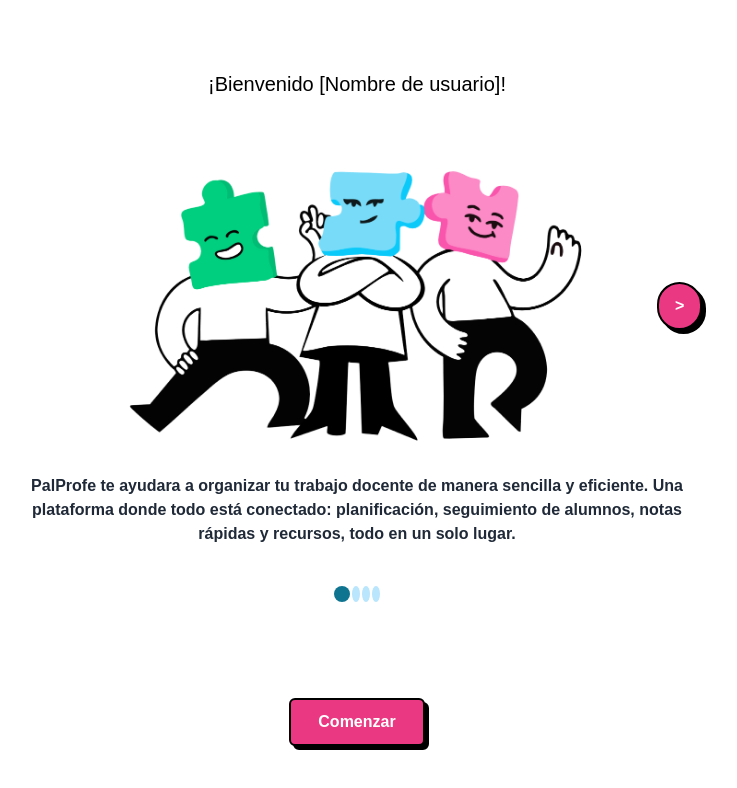
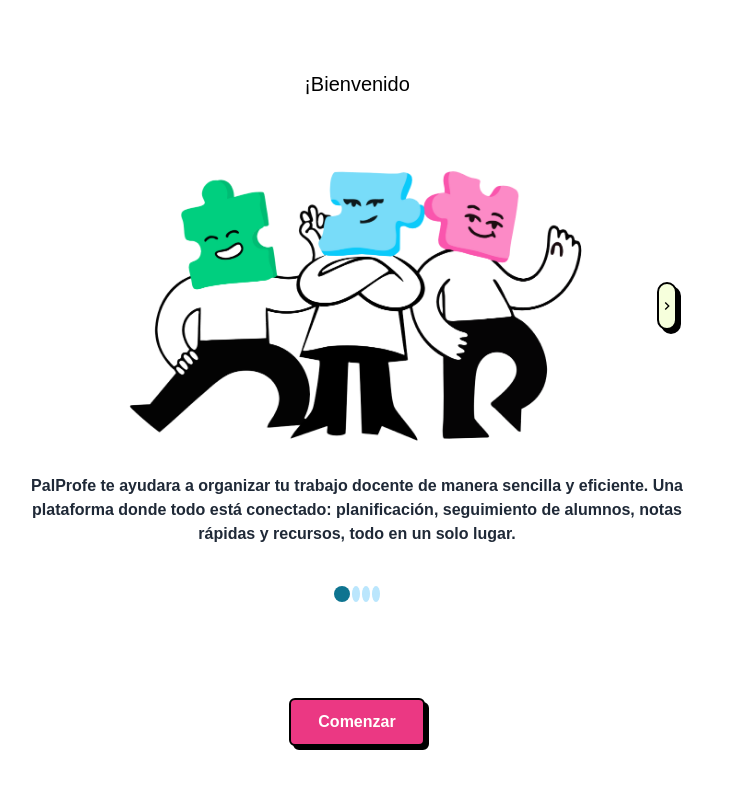
Before and after one commit to footalentgroup/Team-15, a Next.js app in the folder frontend/: page /onboarding in a window 1280 px wide. Shown: the top 788 px of the page, without its empty margins (283-1020 px from the left). Built offline with nearby package versions, Linux system fonts and the light colour scheme.

Commit message:
feat(frontend): :sparkles: username in onboarding

```diff
--- a/frontend/src/app/(auth)/register/confirm/[mail]/page.tsx
+++ b/frontend/src/app/(auth)/register/confirm/[mail]/page.tsx
@@ -10,6 +10,8 @@
   const cookieStore = await cookies();
   const user = (await cookieStore).get("tempUser");
   const password = user ? JSON.parse(user.value).password : '';
+  console.log('user', user);
+  console.log('pass', password);
 
   return (
     <>
--- a/frontend/src/app/onboarding/page.tsx
+++ b/frontend/src/app/onboarding/page.tsx
@@ -4,7 +4,7 @@
 
 const onboardingSteps = [
     {
-        title: "¡Bienvenido [Nombre de usuario]!",
+        title: "¡Bienvenido",
         description:
             "PalProfe te ayudara a organizar tu trabajo docente de manera sencilla y eficiente. Una plataforma donde todo está conectado: planificación, seguimiento de alumnos, notas rápidas y recursos, todo en un solo lugar.",
         imageSrc: "../media/img/ob-1.png",
@@ -35,6 +35,7 @@
 
 export default function OnboardingPage() {
     const [currentStep, setCurrentStep] = useState(1);
+    const username = localStorage.getItem("username");
 
     const handleNext = () => {
         if (currentStep < onboardingSteps.length) {
@@ -57,6 +58,7 @@
     return (
         <Onboarding
             title={stepData.title}
+            username={username}
             description={stepData.description}
             imageSrc={stepData.imageSrc}
             currentStep={currentStep}
--- a/frontend/src/components/authForm/authForm.tsx
+++ b/frontend/src/components/authForm/authForm.tsx
@@ -43,6 +43,7 @@
         }
 
         localStorage.setItem("token", token);
+        localStorage.setItem("username", JSON.stringify(data.user.username));
         await setUserCookie(data);
         router.push("/home");
 
@@ -71,6 +72,7 @@
           email,
           password,
         });
+        localStorage.setItem("username", JSON.stringify(username));
         setTempUser({ email, password });
         router.push(`/register/confirm/${email}`);
       }
--- a/frontend/src/components/onboarding/onboarding.tsx
+++ b/frontend/src/components/onboarding/onboarding.tsx
@@ -1,7 +1,9 @@
+import { IconArrow } from "@/icons";
 import React from "react";
 
 interface OnboardingCardProps {
     title: string;
+    username: string | null;
     description: string;
     imageSrc: string;
     currentStep: number;
@@ -13,6 +15,7 @@
 
 const OnboardingCard: React.FC<OnboardingCardProps> = ({
     title,
+    username,
     description,
     imageSrc,
     currentStep,
@@ -25,16 +28,16 @@
         <div className="flex items-center justify-center min-h-screen text-center w-full">
             <div className="w-[60%]">
                 <h2 className="text-xl font-medium my-16">
-                    {title}
+                    {currentStep === 1 && username ? title + " " + username + "!" : title}
                 </h2>
                 <div>
-                    <div className="h-72 flex justify-center items-center">
-                        <button onClick={onClickBack} type="button" className={`h-12 w-12 mx-16 bg-pink-500 text-white border-2 border-black font-semibold px-4 rounded-full filter drop-shadow-[4px_4px_0px_#000000] ${currentStep === 1 ? "invisible" : ""}`}>
-                            {"<"}
+                    <div className="h-72 flex justify-center items-center rota">
+                        <button onClick={onClickBack} type="button" className={`h-12 w-12 mx-16 bg-yellow-light hover:bg-pink-500 hover:text-white border-2 border-black font-semibold rounded-full filter drop-shadow-[4px_4px_0px_#000000] justify-items-center ${currentStep === 1 ? "invisible" : ""}`}>
+                            <IconArrow color="black" hoverColor="white" classNames="rotate-180 text-white h-full w-full" />
                         </button>
                         <img src={imageSrc} alt="Onboarding" className="h-full" />
-                        <button onClick={onClickNext} type="button" className={`h-12 w-12 mx-16 bg-pink-500 text-white border-2 border-black font-semibold px-4 rounded-full filter drop-shadow-[4px_4px_0px_#000000] ${currentStep === totalSteps ? "invisible" : ""}`}>
-                            {">"}
+                        <button onClick={onClickNext} type="button" className={`h-12 w-12 mx-16 bg-yellow-light hover:bg-pink-500 hover:text-white border-2 border-black font-semibold rounded-full filter drop-shadow-[4px_4px_0px_#000000] justify-items-center ${currentStep === totalSteps ? "invisible" : ""}`}>
+                            <IconArrow color="black" hoverColor="white" classNames="h-full w-full" />
                         </button>
                     </div>
                     <p className="text-md font-bold text-gray-800 my-6 px-8 text-center h-16">
--- a/frontend/src/icons/Icons.tsx
+++ b/frontend/src/icons/Icons.tsx
@@ -1,18 +1,25 @@
+import { useState } from "react";
+
 export interface IconProps {
   classNames?: string;
   rotate?: boolean;
   color?: string;
+  hoverColor?: string;
 }
 
-export const IconArrow = ({ rotate, classNames, color }: IconProps) => {
+export const IconArrow: React.FC<IconProps> = ({ rotate, classNames, color, hoverColor }) => {
+  const [isHovered, setIsHovered] = useState(false);
+
   return (
     <svg
       width='32px' height='32px' viewBox='0 0 24 24' fill='none' xmlns='http://www.w3.org/2000/svg'
       rotate={rotate ? '180deg' : ''} className={classNames}
+      onMouseEnter={() => setIsHovered(true)}
+      onMouseLeave={() => setIsHovered(false)}
     >
       <path
         d='M10.0001 6L8.59009 7.41L13.1701 12L8.59009 16.59L10.0001 18L16.0001 12L10.0001 6Z'
-        fill={color ?? '#F2F2F2'}
+        fill={isHovered ? hoverColor ?? color : color ?? '#F2F2F2'}
       />
     </svg>
   );
```
Also changed, not shown: frontend/public/media/img/ob-3.png, frontend/public/media/img/ob-4.png.
